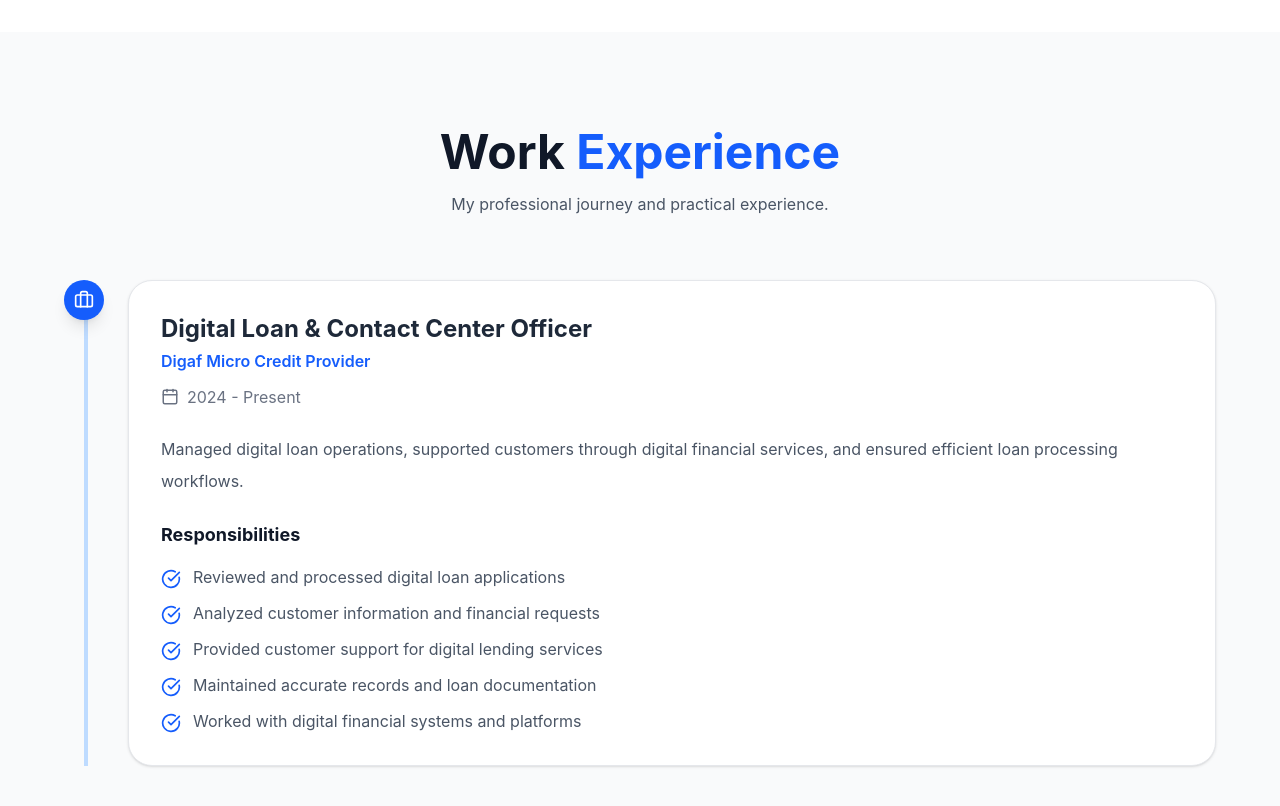
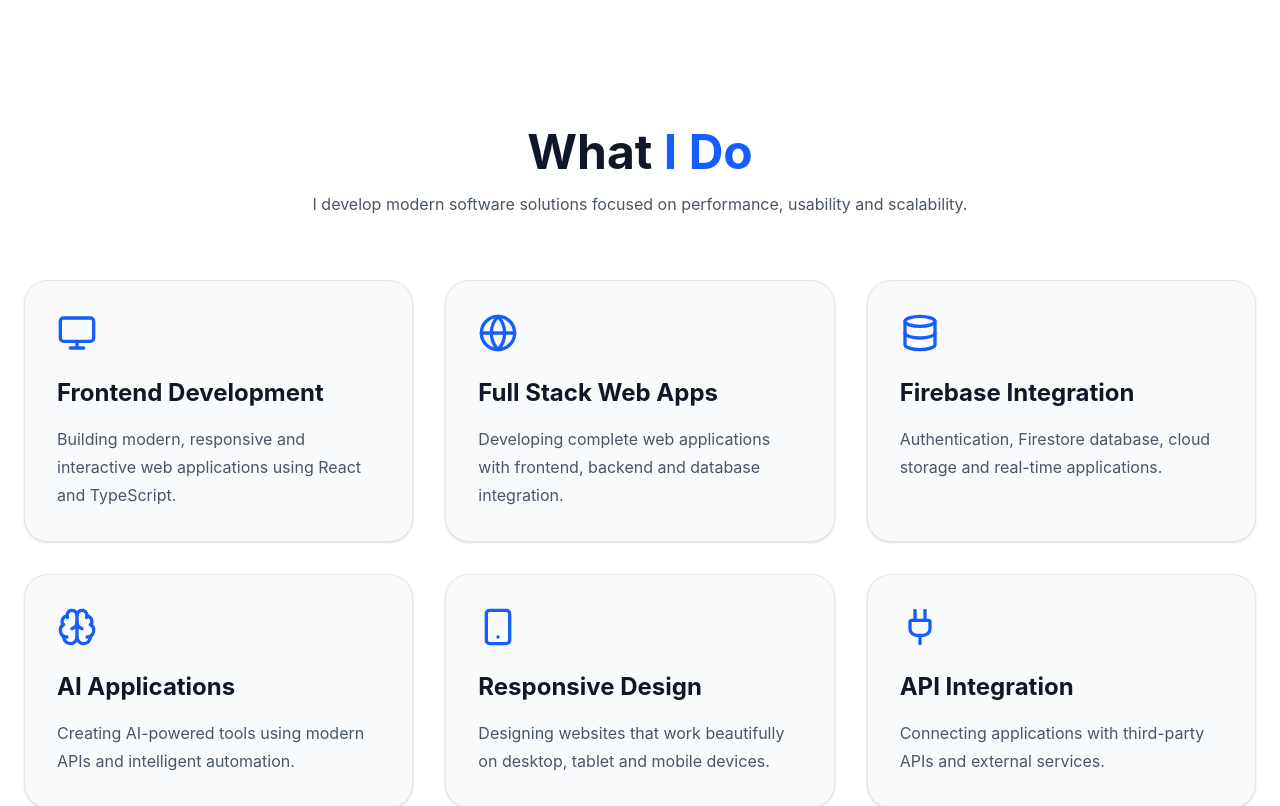
Before and after one commit to Kidu121/kidusyared-portfolio, a React (Vite) app: page / in a window 1280 px wide. Shown: the part 1760-2566 px from the top of the page. Built offline with nearby package versions, Linux system fonts and the light colour scheme.

Commit message:
fix update

```diff
--- a/src/App.tsx
+++ b/src/App.tsx
@@ -1,10 +1,11 @@
 import Navbar from "./components/Navbar";
 import Hero from "./components/Hero";
 import About from "./components/About";
+import Services from "./components/Services";
+import Skills from "./components/Skills";
 import Experience from "./components/Experience";
-import Skills from "./components/Skills";
+import Certificates from "./components/Certificates";
 import Projects from "./components/Projects";
-import Certificates from "./components/Certificates";
 import Contact from "./components/Contact";
 import Footer from "./components/Footer";
 
@@ -13,7 +14,6 @@ function App() {
     <div
       className="
         min-h-screen
-        overflow-hidden
         bg-white
         dark:bg-gray-950
         text-gray-900
@@ -22,30 +22,27 @@ function App() {
         duration-300
       "
     >
-
       <Navbar />
 
       <main>
-
         <Hero />
 
         <About />
 
-        <Experience />
+        <Services />
 
         <Skills />
 
-        <Projects />
+        <Experience />
 
         <Certificates />
 
+        <Projects />
+
         <Contact />
-
       </main>
 
-
       <Footer />
-
     </div>
   );
 }
--- a/src/components/Navbar.tsx
+++ b/src/components/Navbar.tsx
@@ -12,6 +12,7 @@ export default function Navbar() {
   const links = [
     { name: "Home", href: "#home" },
     { name: "About", href: "#about" },
+    {name: "Services", href: "#services",},
     { name: "Skills", href: "#skills" },
     { name: "Projects", href: "#projects" },
     { name: "Contact", href: "#contact" },
--- /dev/null
+++ b/src/components/Services.tsx
@@ -0,0 +1,142 @@
+import { motion } from "framer-motion";
+
+import {
+  Monitor,
+  Globe,
+  Database,
+  Brain,
+  Smartphone,
+  Plug,
+} from "lucide-react";
+
+const services = [
+  {
+    icon: <Monitor size={40} />,
+    title: "Frontend Development",
+    description:
+      "Building modern, responsive and interactive web applications using React and TypeScript.",
+  },
+
+  {
+    icon: <Globe size={40} />,
+    title: "Full Stack Web Apps",
+    description:
+      "Developing complete web applications with frontend, backend and database integration.",
+  },
+
+  {
+    icon: <Database size={40} />,
+    title: "Firebase Integration",
+    description:
+      "Authentication, Firestore database, cloud storage and real-time applications.",
+  },
+
+  {
+    icon: <Brain size={40} />,
+    title: "AI Applications",
+    description:
+      "Creating AI-powered tools using modern APIs and intelligent automation.",
+  },
+
+  {
+    icon: <Smartphone size={40} />,
+    title: "Responsive Design",
+    description:
+      "Designing websites that work beautifully on desktop, tablet and mobile devices.",
+  },
+
+  {
+    icon: <Plug size={40} />,
+    title: "API Integration",
+    description:
+      "Connecting applications with third-party APIs and external services.",
+  },
+];
+
+export default function Services() {
+  return (
+    <section
+      id="services"
+      className="
+      py-24
+      px-6
+      bg-white
+      dark:bg-gray-900
+      transition-colors
+      duration-300
+      "
+    >
+      <div className="max-w-7xl mx-auto">
+
+        <motion.div
+          initial={{ opacity: 0, y: 40 }}
+          whileInView={{ opacity: 1, y: 0 }}
+          viewport={{ once: true }}
+          transition={{ duration: 0.6 }}
+          className="text-center mb-16"
+        >
+          <h2 className="text-4xl md:text-5xl font-bold text-gray-900 dark:text-white">
+            What{" "}
+            <span className="text-blue-600">
+              I Do
+            </span>
+          </h2>
+
+          <p className="mt-4 text-gray-600 dark:text-gray-400 max-w-2xl mx-auto">
+            I develop modern software solutions focused on performance,
+            usability and scalability.
+          </p>
+        </motion.div>
+
+        <div className="grid md:grid-cols-2 lg:grid-cols-3 gap-8">
+
+          {services.map((service, index) => (
+
+            <motion.div
+              key={service.title}
+              initial={{ opacity: 0, y: 40 }}
+              whileInView={{ opacity: 1, y: 0 }}
+              transition={{
+                duration: 0.5,
+                delay: index * 0.1,
+              }}
+              viewport={{ once: true }}
+              whileHover={{
+                y: -10,
+              }}
+              className="
+              bg-gray-50
+              dark:bg-gray-800
+              rounded-3xl
+              p-8
+              border
+              border-gray-200
+              dark:border-gray-700
+              shadow-sm
+              hover:shadow-xl
+              transition
+              "
+            >
+
+              <div className="text-blue-600 mb-6">
+                {service.icon}
+              </div>
+
+              <h3 className="text-2xl font-bold mb-4 text-gray-900 dark:text-white">
+                {service.title}
+              </h3>
+
+              <p className="text-gray-600 dark:text-gray-400 leading-7">
+                {service.description}
+              </p>
+
+            </motion.div>
+
+          ))}
+
+        </div>
+
+      </div>
+    </section>
+  );
+}
```
